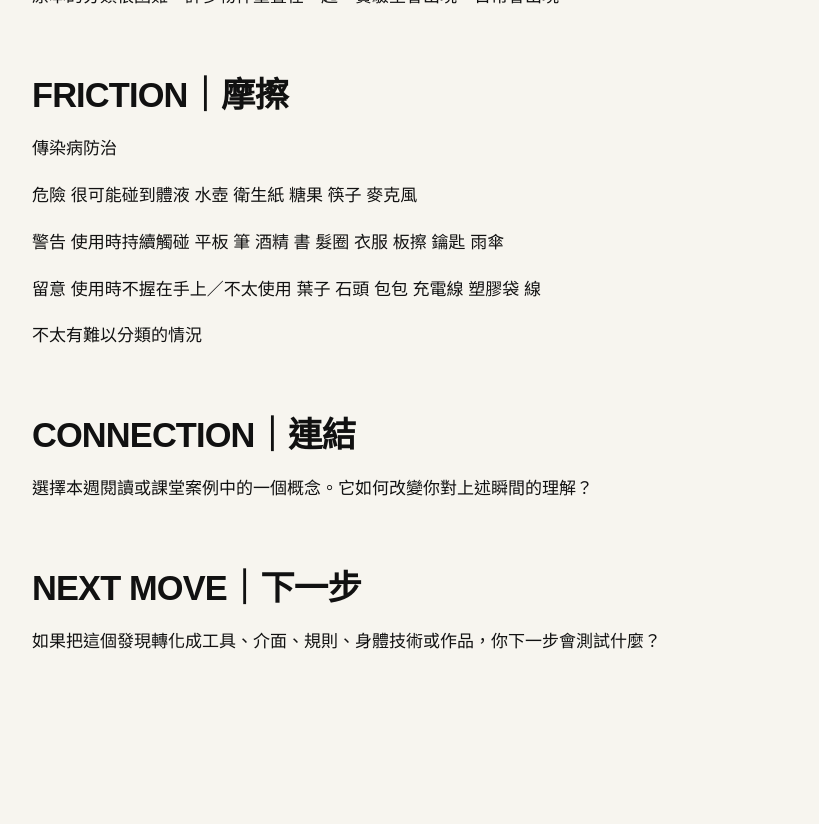
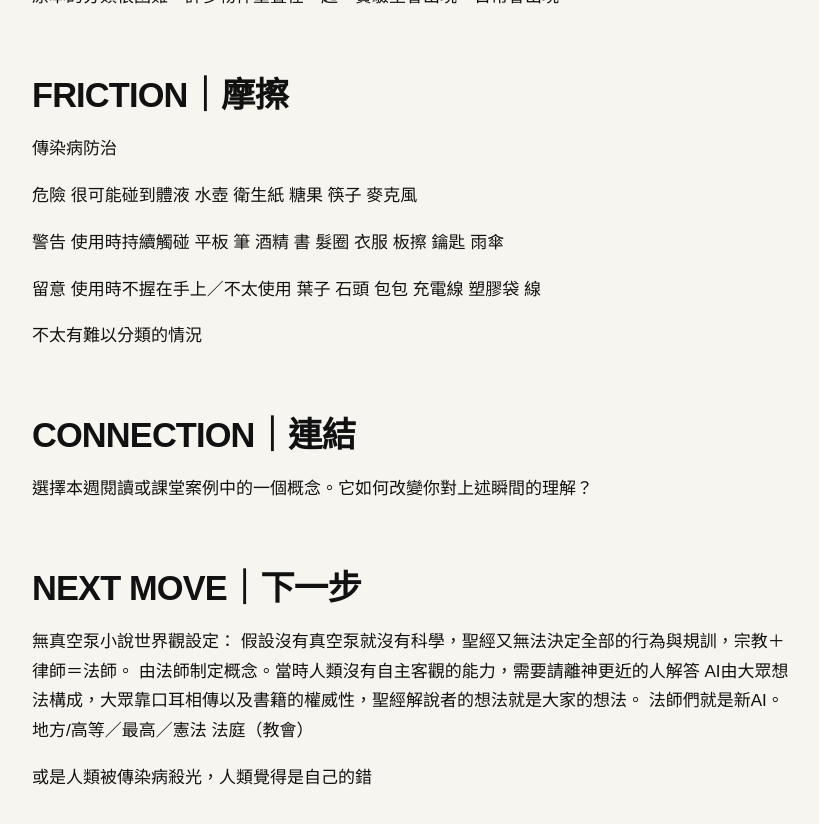
Before and after one commit to middlecm/fieldworkarchive, a Jekyll site: the page built from weeks/week-05.md, in a window 1280 px wide and 900 px high, scrolled down 575 px. Shown: the top 824 px of the window, without its empty margins (48-867 px from the left). Built offline with Jekyll 4.4.1, drawn with Linux system fonts in a browser that asks for light colours; before the commit the page ends 1339 px from its top, so only the background shows below that.

Commit message:
Update week-05.md

```diff
--- a/weeks/week-05.md
+++ b/weeks/week-05.md
@@ -39,4 +39,10 @@ permalink: /weeks/week-05/
 
 ## NEXT MOVE｜下一步
 
-如果把這個發現轉化成工具、介面、規則、身體技術或作品，你下一步會測試什麼？
+無真空泵小說世界觀設定：
+假設沒有真空泵就沒有科學，聖經又無法決定全部的行為與規訓，宗教＋律師＝法師。
+由法師制定概念。當時人類沒有自主客觀的能力，需要請離神更近的人解答
+AI由大眾想法構成，大眾靠口耳相傳以及書籍的權威性，聖經解說者的想法就是大家的想法。
+法師們就是新AI。地方/高等／最高／憲法 法庭（教會）
+
+或是人類被傳染病殺光，人類覺得是自己的錯
```
